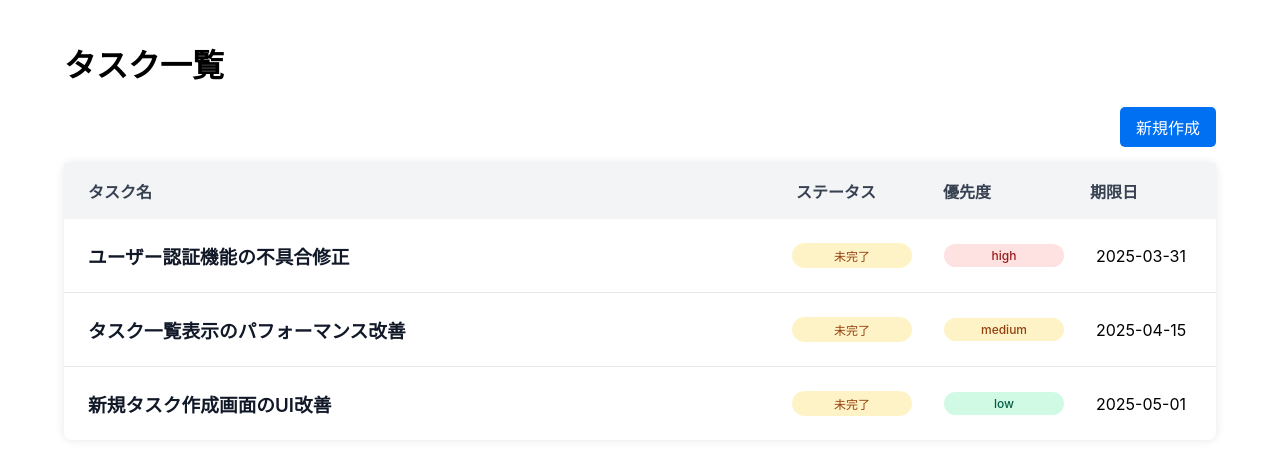
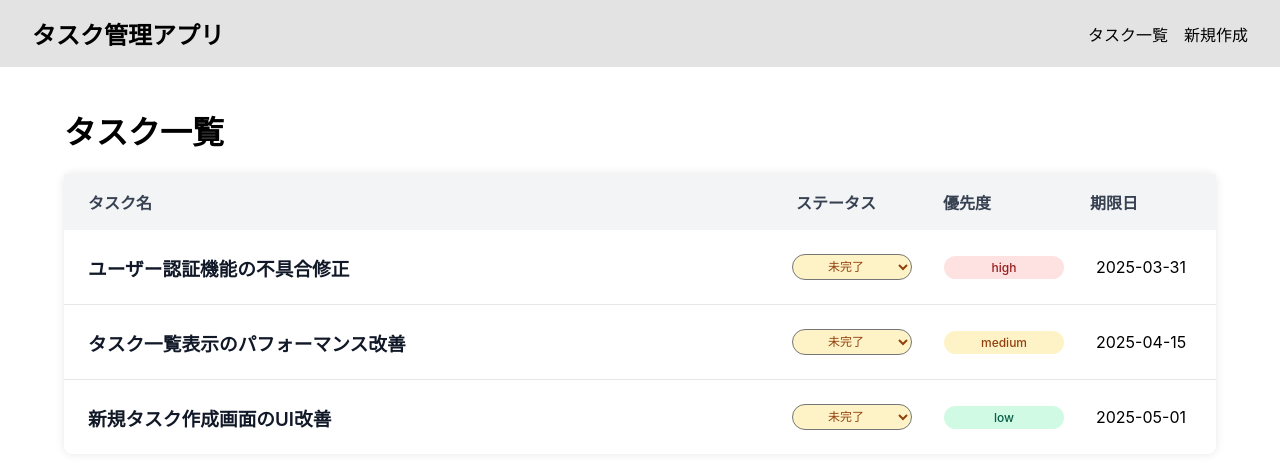
Before and after one commit to kentach/Runteq-Nextjs-Task-App, a Next.js app: page /tasks in a window 1280 px wide. Shown: the top 468 px of the page. Built offline with nearby package versions, Linux system fonts and the light colour scheme.

Commit message:
add/ステータス変更機能の追加

```diff
--- a/app/components/Header/Header.module.css
+++ b/app/components/Header/Header.module.css
@@ -0,0 +1,32 @@
+.header {
+  display: flex;
+  justify-content: space-between;
+  align-items: center;
+  padding: 1rem 2rem;
+  background-color: #e3e3e3;
+}
+
+.logo a {
+  color: #000;
+  text-decoration: none;
+  font-size: 1.5rem;
+  font-weight: bold;
+}
+
+.navList {
+  list-style: none;
+  display: flex;
+  gap: 1rem;
+  margin: 0;
+  padding: 0;
+}
+
+.navList li a {
+  color: #000;
+  text-decoration: none;
+  font-size: 1rem;
+}
+
+.navList li a:hover {
+  text-decoration: underline;
+}
--- a/app/components/Header/Header.tsx
+++ b/app/components/Header/Header.tsx
@@ -0,0 +1,22 @@
+import Link from "next/link";
+import styles from "./Header.module.css"
+
+export default function Header() {
+  return (
+    <header className={styles.header}>
+      <div className={styles.logo}>
+        <Link href="/">タスク管理アプリ</Link>
+      </div>
+      <nav className={styles.nav}>
+        <ul className={styles.navList}>
+          <li>
+            <Link href="/tasks">タスク一覧</Link>
+          </li>
+          <li>
+            <Link href="/tasks/new">新規作成</Link>
+          </li>
+        </ul>
+      </nav>
+    </header>
+  );
+}
--- a/app/features/tasks/Containers/TaskListContainer.tsx
+++ b/app/features/tasks/Containers/TaskListContainer.tsx
@@ -5,10 +5,15 @@ import { getTasks } from "../hooks/getTasks";
 import type { Task } from "@/app/types/task";
 import TaskCard from "../components/TaskCard";
 import styles from "../styles/TaskListContainer.module.css";
-import Link from "next/link";
+import { updateTask } from "../hooks/updateTask";
 
 export default function TaskListContainer() {
   const [tasks, setTasks] = useState<Task[]>([]);
+
+  const fetchTasks = async () => {
+    const fetchedTasks = await getTasks();
+    setTasks(fetchedTasks);
+  };
 
   useEffect(() => {
     const fetchTasks = async () => {
@@ -18,15 +23,17 @@ export default function TaskListContainer() {
     fetchTasks();
   }, []);
 
+  const handleToggleStatus = async (taskId: Task["id"], newStatus: boolean) => {
+    await updateTask(String(taskId), {
+      status: newStatus,
+    });
+
+    await fetchTasks();
+  };
+
   return (
     <div className={styles.container}>
       <h1>タスク一覧</h1>
-
-      <div className={styles.taskListHeader}>
-        <Link href="/tasks/new" className={styles.newTaskLink}>
-          新規作成
-        </Link>
-      </div>
 
       <div className={styles.tableContainer}>
         <div className={styles.header}>
@@ -38,7 +45,11 @@ export default function TaskListContainer() {
 
         <div className={styles.taskList}>
           {tasks.map((task) => (
-            <TaskCard key={task.id} task={task} />
+            <TaskCard
+              key={task.id}
+              task={task}
+              onToggleStatus={handleToggleStatus}
+            />
           ))}
         </div>
       </div>
--- a/app/features/tasks/components/TaskCard.tsx
+++ b/app/features/tasks/components/TaskCard.tsx
@@ -6,24 +6,39 @@ import { getPriorityClass } from "../utils/priority";
 
 type TaskCardProps = {
   task: Task;
+  onToggleStatus: (taskId: number, newStatus: boolean) => void;
 };
 
-export default function TaskCard({ task }: TaskCardProps) {
+export default function TaskCard({ task, onToggleStatus }: TaskCardProps) {
+  const handleStatusChange = (e: React.ChangeEvent<HTMLSelectElement>) => {
+    const newStatus = e.target.value === "true";
+
+    onToggleStatus(task.id, newStatus);
+  };
+
   return (
     <div className={styles.taskCard}>
       <Link className={styles.detailLink} href={`/tasks/${task.id}`}>
         <h3 className={styles.taskTitle}>{task.title}</h3>
       </Link>
-      <p
+
+      <select
+        value={task.status ? "true" : "false"}
+        onChange={handleStatusChange}
         className={`${styles.badge} ${task.status ? styles.completed : styles.incomplete}`}
       >
-        {getStatusLabel(task.status)}
-      </p>
-      <p
+        <option value="false">{getStatusLabel(false)}</option>{" "}
+        {/* 未完了の場合のラベル */}
+        <option value="true">{getStatusLabel(true)}</option>{" "}
+        {/* 完了の場合のラベル */}
+      </select>
+
+      <span
         className={`${styles.badge} ${getPriorityClass(task.priority, styles)}`}
       >
         {task.priority}
-      </p>
+      </span>
+
       <p className={styles.taskDueDate}>{task.dueDate}</p>
     </div>
   );
--- a/app/features/tasks/hooks/updateTask.ts
+++ b/app/features/tasks/hooks/updateTask.ts
@@ -1,4 +1,3 @@
-
 import { mockTasks } from "../mocks/task";
 import type { TaskFormData, Task } from "@/app/types/task";
 
--- a/app/layout.tsx
+++ b/app/layout.tsx
@@ -1,6 +1,7 @@
 import type { Metadata } from "next";
 import { Geist, Geist_Mono } from "next/font/google";
 import "./globals.css";
+import Header from "./components/Header/Header";
 
 const geistSans = Geist({
   variable: "--font-geist-sans",
@@ -14,7 +15,6 @@ const geistMono = Geist_Mono({
 
 export const metadata: Metadata = {
   title: "Nextjs Task管理アプリ",
-  description: "Generated by create next app",
 };
 
 export default function RootLayout({ children }: LayoutProps<"/">) {
@@ -23,7 +23,10 @@ export default function RootLayout({ children }: LayoutProps<"/">) {
       lang="en"
       className={`${geistSans.variable} ${geistMono.variable} h-full antialiased`}
     >
-      <body className="min-h-full flex flex-col">{children}</body>
+      <body className="min-h-full flex flex-col">
+        <Header />
+        {children}
+      </body>
     </html>
   );
 }
--- a/app/tasks/page.tsx
+++ b/app/tasks/page.tsx
@@ -1,5 +1,9 @@
 import TaskListContainer from "../features/tasks/Containers/TaskListContainer";
 
 export default function TaskListPage() {
-  return <TaskListContainer />;
+  return (
+    <div>
+      <TaskListContainer />
+    </div>
+  );
 }
```
